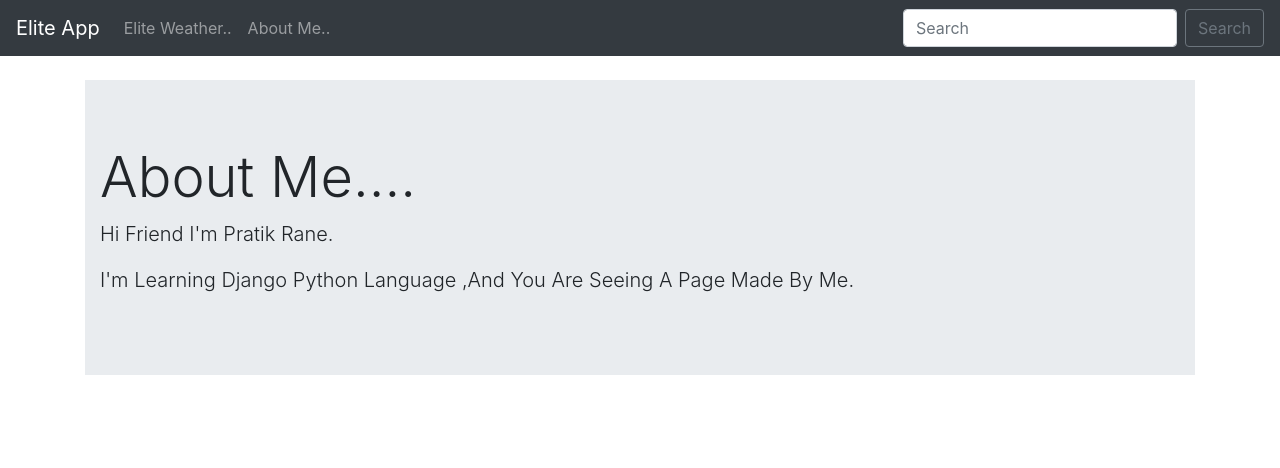
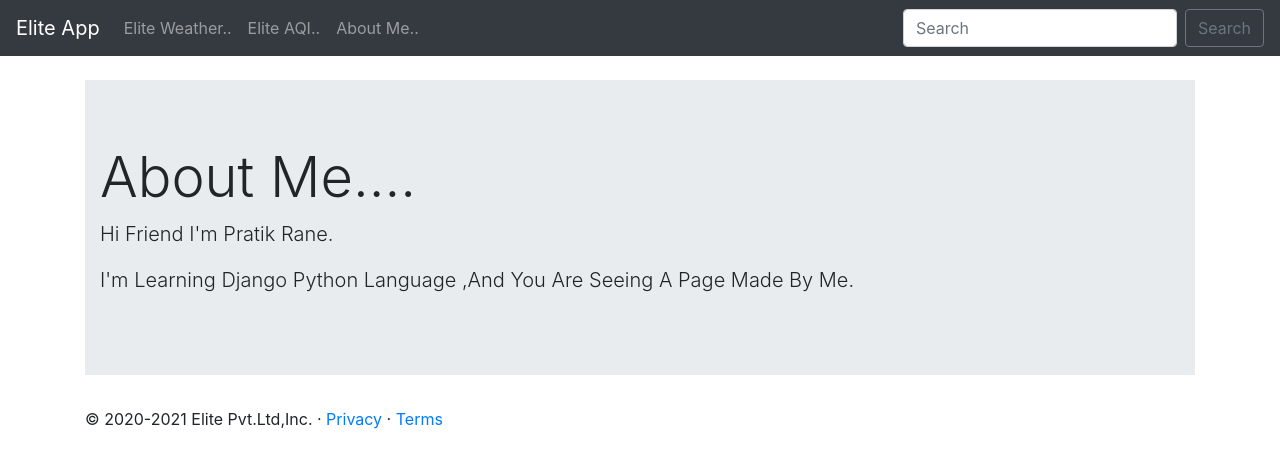
Before and after one commit to EliteMaster510/Elite-Weather, a Django app: page /about.html in a window 1280 px wide. Shown: the top 468 px of the page. Run offline with Django 3.2, Linux system fonts and the light colour scheme; some libraries are stand-ins or nearby versions.

Commit message:
Update base.html

```diff
--- a/EliteWeather/templates/base.html
+++ b/EliteWeather/templates/base.html
@@ -1,3 +1,4 @@
+
 
 <!doctype html>
 <html lang="en">
@@ -9,7 +10,7 @@
     <!-- Bootstrap CSS -->
     <link rel="stylesheet" href="https://stackpath.bootstrapcdn.com/bootstrap/4.5.2/css/bootstrap.min.css" integrity="sha384-JcKb8q3iqJ61gNV9KGb8thSsNjpSL0n8PARn9HuZOnIxN0hoP+VmmDGMN5t9UJ0Z" crossorigin="anonymous">
 
-    <title>Hello, world!</title>
+    <title>Elite App...</title>
   </head>
   <body>
 
@@ -27,6 +28,11 @@
             </li>
 
             <li class="nav-item">
+              <a class="nav-link" href="/Air_Quality.html">Elite AQI..</a>
+            </li>
+
+
+            <li class="nav-item">
               <a class="nav-link" href="/about.html">About Me..</a>
             </li>
 
@@ -40,6 +46,13 @@
 
      </br>
      <div class="container">
+
+
+
+<script src="https://code.jquery.com/jquery-3.5.1.slim.min.js" integrity="sha384-DfXdz2htPH0lsSSs5nCTpuj/zy4C+OGpamoFVy38MVBnE+IbbVYUew+OrCXaRkfj" crossorigin="anonymous"></script>
+      <script>window.jQuery || document.write('<script src="../assets/js/vendor/jquery.slim.min.js"><\/script>')</script><script src="../assets/dist/js/bootstrap.bundle.min.js"></script>
+
+
          {% block content %}
 
          {% endblock %}
@@ -50,5 +63,13 @@
     <script src="https://code.jquery.com/jquery-3.5.1.slim.min.js" integrity="sha384-DfXdz2htPH0lsSSs5nCTpuj/zy4C+OGpamoFVy38MVBnE+IbbVYUew+OrCXaRkfj" crossorigin="anonymous"></script>
     <script src="https://cdn.jsdelivr.net/npm/popper.js@1.16.1/dist/umd/popper.min.js" integrity="sha384-9/reFTGAW83EW2RDu2S0VKaIzap3H66lZH81PoYlFhbGU+6BZp6G7niu735Sk7lN" crossorigin="anonymous"></script>
     <script src="https://stackpath.bootstrapcdn.com/bootstrap/4.5.2/js/bootstrap.min.js" integrity="sha384-B4gt1jrGC7Jh4AgTPSdUtOBvfO8shuf57BaghqFfPlYxofvL8/KUEfYiJOMMV+rV" crossorigin="anonymous"></script>
-  </body>
+
+
+<!-- FOOTER -->
+  <footer class="container">
+    <p>&copy; 2020-2021 Elite Pvt.Ltd,Inc. &middot; <a href="#">Privacy</a> &middot; <a href="#">Terms</a></p>
+  </footer>
+</main>
+
+   </body>
 </html>
```
